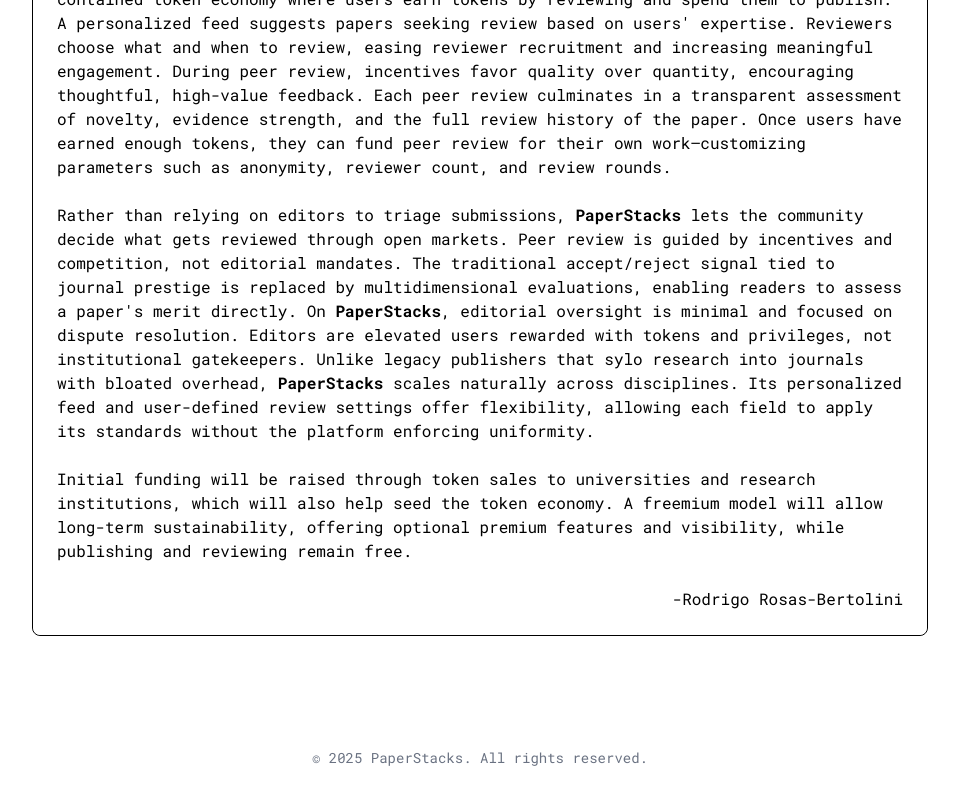
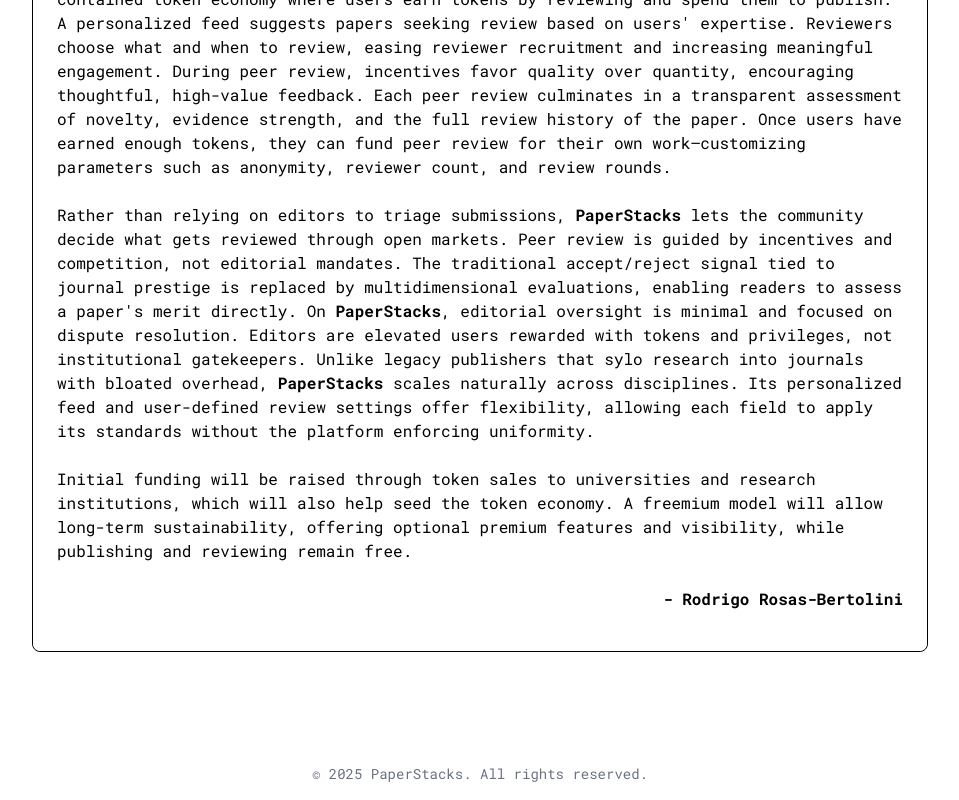
Before and after one commit to rodrigolearns/paperstacks.pub, a Next.js app: page / in a window 1280 px wide. Shown: the part 1582-2382 px from the top of the page, without its empty margins (160-1119 px from the left). Built offline with nearby package versions, Linux system fonts and the light colour scheme.

Commit message:
lil formatting change

```diff
--- a/src/app/page.tsx
+++ b/src/app/page.tsx
@@ -156,8 +156,8 @@
                   Academic research publishing is dominated by a few major houses forming a non-collusive oligopoly. These players extract undue funds from the ecosystem by charging authors to publish (APCs) or placing research behind paywalls&mdash;both of which create friction, limit access, and hinder progress. To protect their reputational moat, they sustain an outdated, inefficient system that is slow and undermines scientific discourse. With the research community eager for change, and technological and cultural shifts underway, the moment is ripe to disrupt legacy publishing and correct its market failure.<br /><br />
                   <strong>PaperStacks</strong> introduces a new model built on market dynamics and aligned incentives, replacing editorial control and restoring agency to reviewers and authors. This system is efficient enough to eliminate the need for APCs and paywalls. It runs on a self-contained token economy where users earn tokens by reviewing and spend them to publish. A personalized feed suggests papers seeking review based on users&apos; expertise. Reviewers choose what and when to review, easing reviewer recruitment and increasing meaningful engagement. During peer review, incentives favor quality over quantity, encouraging thoughtful, high-value feedback. Each peer review culminates in a transparent assessment of novelty, evidence strength, and the full review history of the paper. Once users have earned enough tokens, they can fund peer review for their own work&mdash;customizing parameters such as anonymity, reviewer count, and review rounds.<br /><br />
                   Rather than relying on editors to triage submissions, <strong>PaperStacks</strong> lets the community decide what gets reviewed through open markets. Peer review is guided by incentives and competition, not editorial mandates. The traditional accept/reject signal tied to journal prestige is replaced by multidimensional evaluations, enabling readers to assess a paper&apos;s merit directly. On <strong>PaperStacks</strong>, editorial oversight is minimal and focused on dispute resolution. Editors are elevated users rewarded with tokens and privileges, not institutional gatekeepers. Unlike legacy publishers that sylo research into journals with bloated overhead, <strong>PaperStacks</strong> scales naturally across disciplines. Its personalized feed and user-defined review settings offer flexibility, allowing each field to apply its standards without the platform enforcing uniformity.<br /><br />
-                  Initial funding will be raised through token sales to universities and research institutions, which will also help seed the token economy. A freemium model will allow long-term sustainability, offering optional premium features and visibility, while publishing and reviewing remain free.
-                  <span className="block text-right text-base text-black mt-6">-Rodrigo Rosas-Bertolini</span>
+                  Initial funding will be raised through token sales to universities and research institutions, which will also help seed the token economy. A freemium model will allow long-term sustainability, offering optional premium features and visibility, while publishing and reviewing remain free.<br /><br />
+                  <span className="block text-right font-semibold text-black mb-4 ">- Rodrigo Rosas-Bertolini</span>
                 </p>
               </div>
             </div>
```
